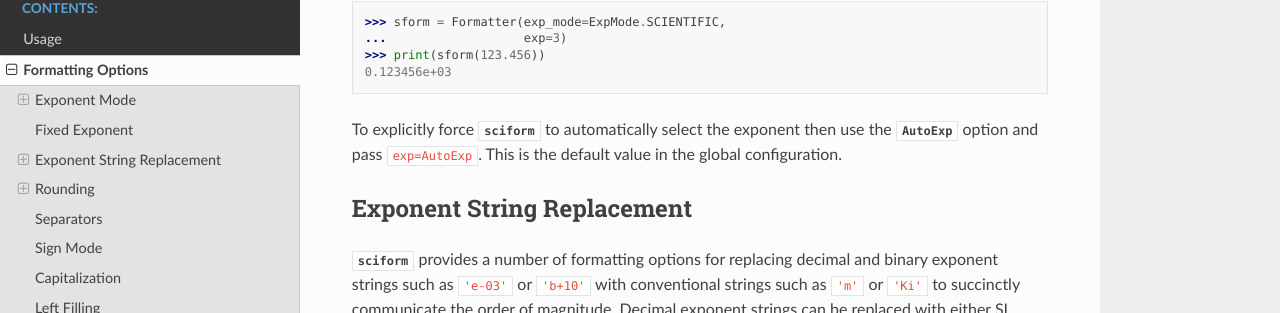
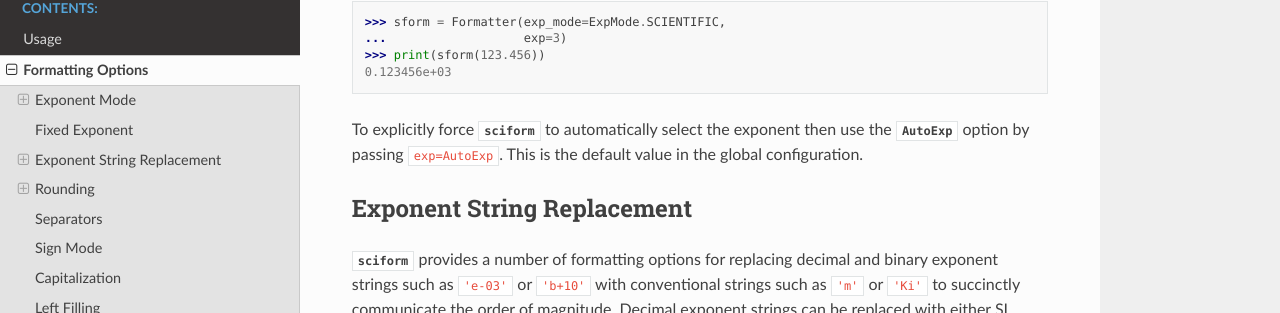
Before and after one commit to jagerber48/sciform, a Sphinx documentation site: the page built from docs/source/options.rst, in a window 1280 px wide and 900 px high, scrolled down 2277 px. Shown: the part 138-451 px from the top of the window. Built offline with Sphinx 7.4.7 and the Read the Docs theme 2.0.0, drawn with Linux system fonts in a browser that asks for light colours; some of the changed text lies outside the part shown.

Commit message:
documentation phrasing

```diff
--- a/docs/source/options.rst
+++ b/docs/source/options.rst
@@ -125,7 +125,7 @@ nearest multiple of 3 or 10.
 0.123456e+03
 
 To explicitly force :mod:`sciform` to automatically select the exponent
-then use the :class:`AutoExp` option and pass ``exp=AutoExp``.
+then use the :class:`AutoExp` option by passing ``exp=AutoExp``.
 This is the default value in the global configuration.
 
 Exponent String Replacement
@@ -227,8 +227,8 @@ In both cases, if no explicit precision value or number of significant
 figures is supplied then the number is displayed as if no rounding
 occurs.
 That is, all digits, down the least significant, are displayed.
-To explicitly force this behavior use the :class:`AutoPrec` class and
-pass ``precision=AutoPrec``.
+To explicitly force this behavior use the :class:`AutoPrec` class by
+passsing ``precision=AutoPrec``.
 This is the default value in the global configuration.
 
 Note that 1000 rounded to 2 significant figures is, of course, still
```
